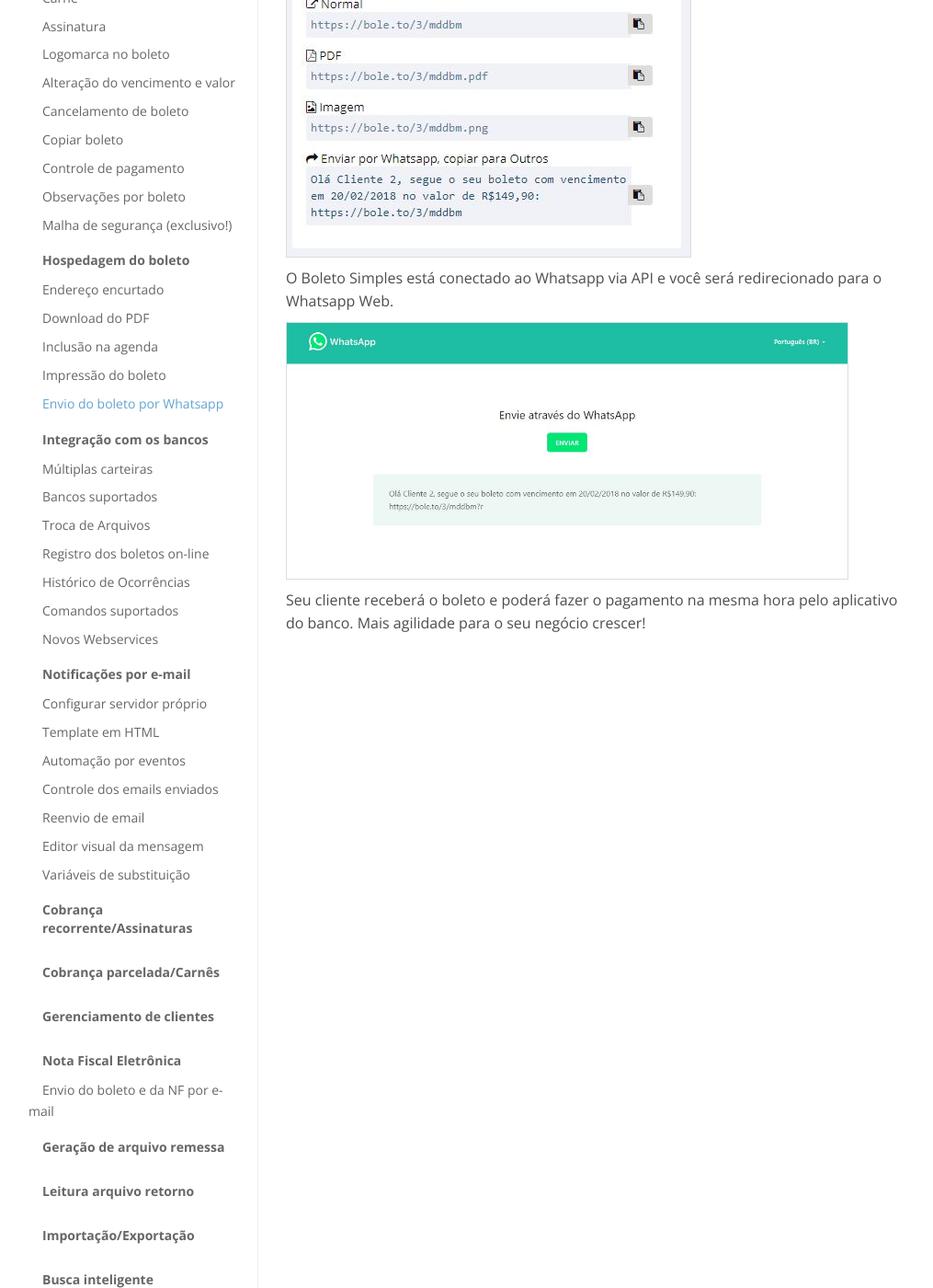
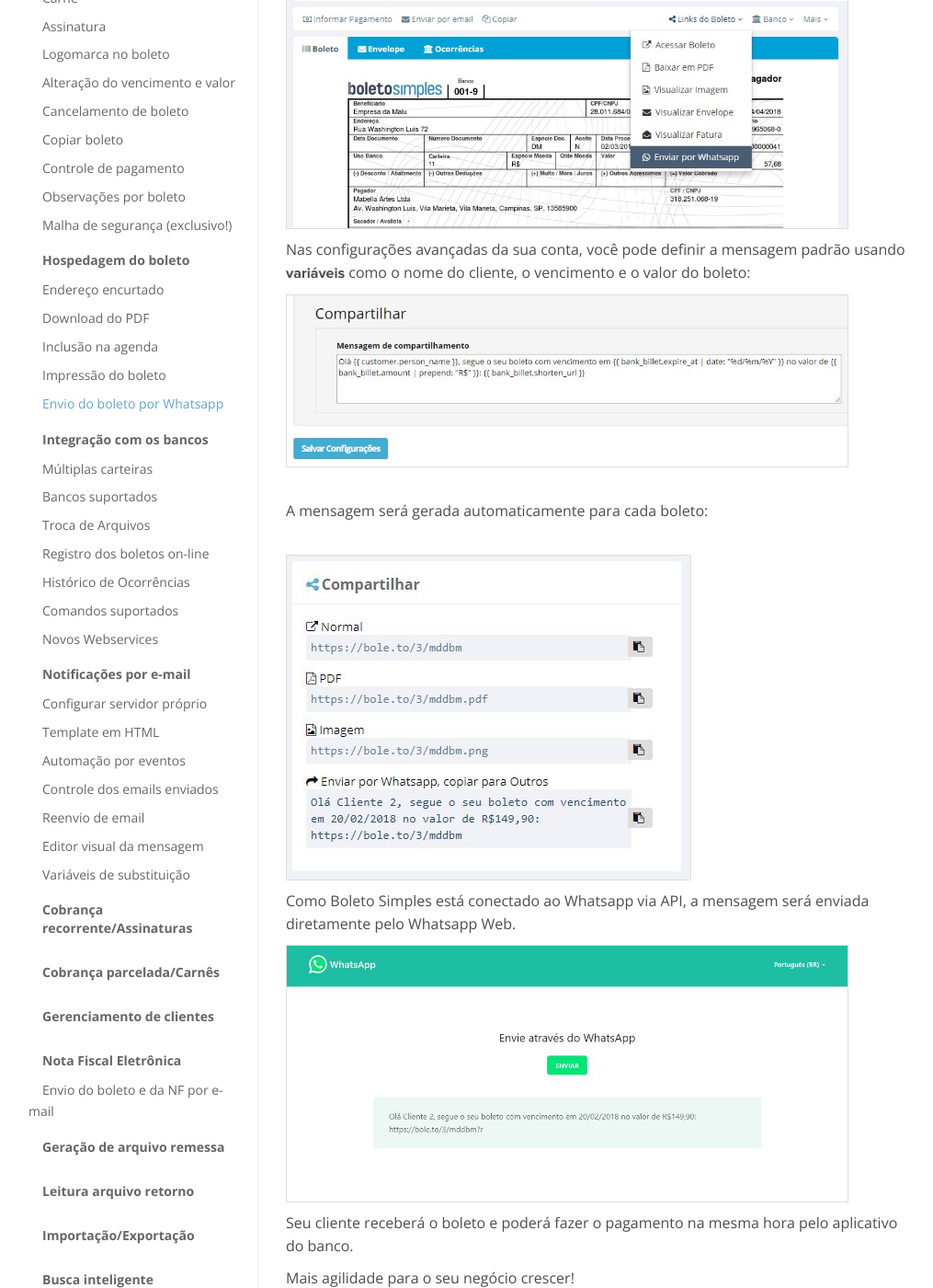
Before and after one commit to BoletoSimples/boletosimples-features, a Jekyll site: the page built from hospedagem-do-boleto/envio-whatsapp.markdown, in a window 1280 px wide and 1400 px high, scrolled down 425 px. Shown: the whole window at 92% size, without its empty margins (129-1144 px from the left). Built offline with Jekyll 4.4.1, drawn with Linux system fonts in a browser that asks for light colours.

Commit message:
Updated Envio Whatsapp

```diff
--- a/hospedagem-do-boleto/envio-whatsapp.markdown
+++ b/hospedagem-do-boleto/envio-whatsapp.markdown
@@ -8,11 +8,23 @@
 
 É só acessar o boleto e escolher essa opção de envio:
 
+![enviar por whats.jpg](/uploads/enviar%20por%20whats.jpg)
+
+Nas configurações avançadas da sua conta, você pode definir a mensagem padrão usando **variáveis** como o nome do cliente, o vencimento e o valor do boleto:
+
+![configurar mensagem.JPG](/uploads/configurar%20mensagem.JPG)
+
+\
+A mensagem será gerada automaticamente para cada boleto:
+
+\
 ![compartilhamento do boleto-aac023.JPG](/uploads/compartilhamento%20do%20boleto-aac023.JPG)
 
-O Boleto Simples está conectado ao Whatsapp via API e você será redirecionado para o Whatsapp Web.
+Como Boleto Simples está conectado ao Whatsapp via API, a mensagem será enviada diretamente pelo Whatsapp Web.
 
 ![whatsapp.JPG](/uploads/whatsapp.JPG)
 
 Seu cliente receberá o boleto e poderá fazer o pagamento na mesma hora pelo aplicativo do banco.
+
+
 Mais agilidade para o seu negócio crescer!
```
